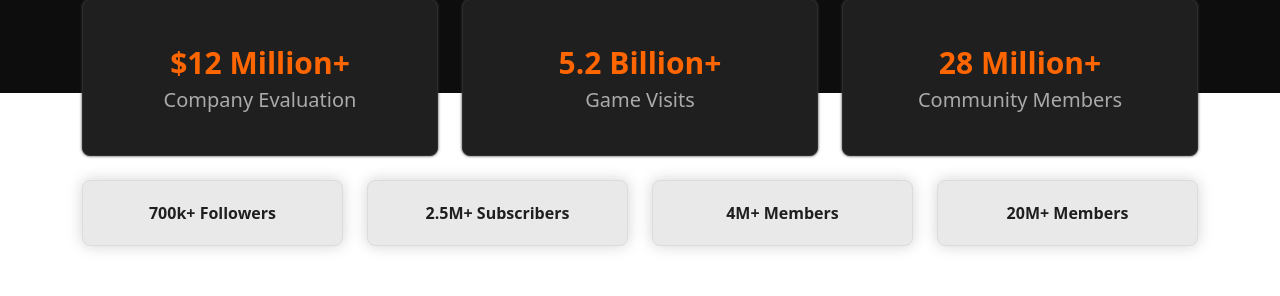
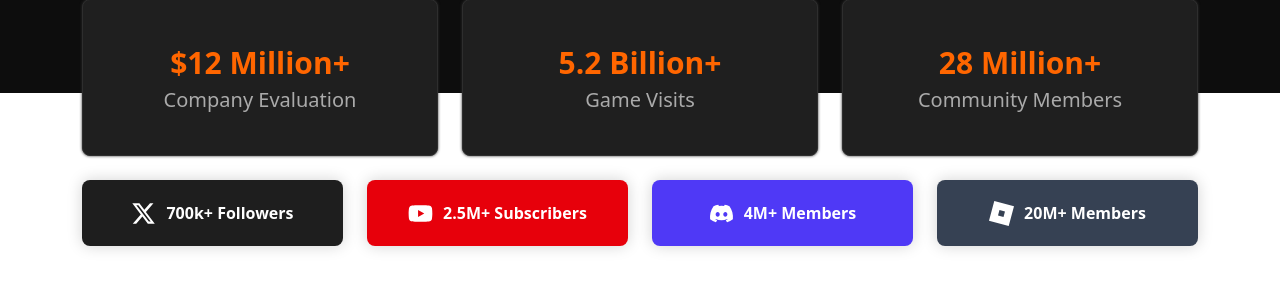
Before and after one commit to reign-studios-org/portfolio, a React (Vite) app: page / in a window 1280 px wide. Shown: the part 825-1121 px from the top of the page. Built offline with nearby package versions, Linux system fonts and the light colour scheme.

Commit message:
added icons to social links

```diff
--- a/src/components/atoms/button/Button.jsx
+++ b/src/components/atoms/button/Button.jsx
@@ -1,14 +1,14 @@
 import clsx from 'clsx';
 import styles from './Button.module.css';
 
-export const Button = ({ content, variant }) => {
+export const Button = ({ content, style, variant, ...rest }) => {
   const classes = clsx(
     styles.button,
     variant === 'blue' ? styles.buttonBlue : styles.buttonOrange
   );
 
   return (
-    <button className={classes} type={'button'}>
+    <button className={classes} style={style} type={'button'} {...rest}>
       {typeof content === 'function' ? content() : content}
     </button>
   );
--- a/src/components/atoms/button/Button.module.css
+++ b/src/components/atoms/button/Button.module.css
@@ -4,6 +4,7 @@
   color: var(--reign-studio-text-primary-white);
   padding: 8px 10px;
   text-align: center;
+  transition: background-color 0.3s ease;
 }
 
 .buttonOrange {
@@ -12,6 +13,7 @@
 
 .buttonOrange:hover {
   background-color: var(--reign-studio-accent-orange-dark);
+  transition: background-color 0.3s ease,
 }
 
 .buttonBlue {
@@ -20,4 +22,5 @@
 
 .buttonBlue:hover {
   background-color: var(--reign-studio-accent-blue-dark);
+  transition: background-color 0.3s ease;
 }
--- a/src/components/templates/milestone-section/socials/Socials.jsx
+++ b/src/components/templates/milestone-section/socials/Socials.jsx
@@ -1,23 +1,82 @@
+import { FaDiscord, FaYoutube, FaXTwitter } from 'react-icons/fa6';
+import { SiRoblox } from 'react-icons/si';
 import styles from './Socials.module.css';
 import { Button } from '../../../atoms';
+import { useState } from 'react';
 
 const SOCIALS = [
-  { id: 1, icon: 'd', accumulatedText: '700k+ Followers' },
-  { id: 2, icon: 'd', accumulatedText: '2.5M+ Subscribers' },
-  { id: 3, icon: 'd', accumulatedText: '4M+ Members' },
-  { id: 4, icon: 'd', accumulatedText: '20M+ Members' },
+  {
+    id: 1,
+    icon: () => <FaXTwitter size={25} />,
+    accumulatedText: '700k+ Followers',
+    style: {
+      color: 'var(--reign-studio-text-primary-white)',
+      bgColor: '#1e1e1e',
+      hoveredBgColor: '#141414',
+    },
+  },
+  {
+    id: 2,
+    icon: () => <FaYoutube size={25} />,
+    accumulatedText: '2.5M+ Subscribers',
+    style: {
+      color: 'var(--reign-studio-text-primary-white)',
+      bgColor: 'oklch(57.7% 0.245 27.325)',
+      hoveredBgColor: 'oklch(50.5% 0.213 27.518)',
+    },
+  },
+  {
+    id: 3,
+    icon: () => <FaDiscord size={25} />,
+    accumulatedText: '4M+ Members',
+    style: {
+      color: 'var(--reign-studio-text-primary-white)',
+      bgColor: 'oklch(51.1% 0.262 276.966)',
+      hoveredBgColor: 'oklch(49.6% 0.265 301.924)',
+    },
+  },
+  {
+    id: 4,
+    icon: () => <SiRoblox size={25} />,
+    accumulatedText: '20M+ Members',
+    style: {
+      color: 'var(--reign-studio-text-primary-white)',
+      bgColor: 'oklch(37.3% 0.034 259.733)',
+      hoveredBgColor: 'oklch(27.8% 0.033 256.848)',
+    },
+  },
 ];
 
 export const Socials = () => {
+  const [hoveredId, setHoveredId] = useState(null);
+
   return (
     <div className={'row'}>
       {SOCIALS.map((social) => {
+        const isHovered = hoveredId === social.id;
+
         return (
           <div
             key={`milestone-social-button-${social.id}`}
             className={`${styles.buttonWrapper} col col-6 col-md-6 col-lg-3 mt-4`}
           >
-            <Button content={() => <span>{social.accumulatedText}</span>} />
+            <Button
+              content={() => (
+                <>
+                  <span>{social.icon()}</span>
+                  <span>{social.accumulatedText}</span>
+                </>
+              )}
+              onMouseEnter={() => setHoveredId(social.id)}
+              onMouseLeave={() => setHoveredId(null)}
+              style={{
+                backgroundColor: isHovered
+                  ? social.style.hoveredBgColor
+                  : social.style.bgColor,
+                color: social.style.color,
+                transition: 'background-color 0.3s ease',
+              }}
+            />
           </div>
         );
       })}
--- a/src/components/templates/milestone-section/socials/Socials.module.css
+++ b/src/components/templates/milestone-section/socials/Socials.module.css
@@ -1,14 +1,11 @@
 .buttonWrapper > button {
-  background-color: var(--reign-studio-color-light-gray);
-  border: 1px solid var(--reign-studio-border-color-light);
+  align-items: center;
   box-shadow: 0px 0px 15px var(--reign-studio-color-gray);
-  color: var(--reign-studio-bg-secondary);
+  display: flex;
   font-weight: bold;
+  gap: 10px;
+  justify-content: center;
   padding-top: 20px;
   padding-bottom: 20px;
   width: 100%;
 }
-
-.buttonWrapper > button:hover {
-  background-color: var(--reign-studio-color-gray);
-}
```
